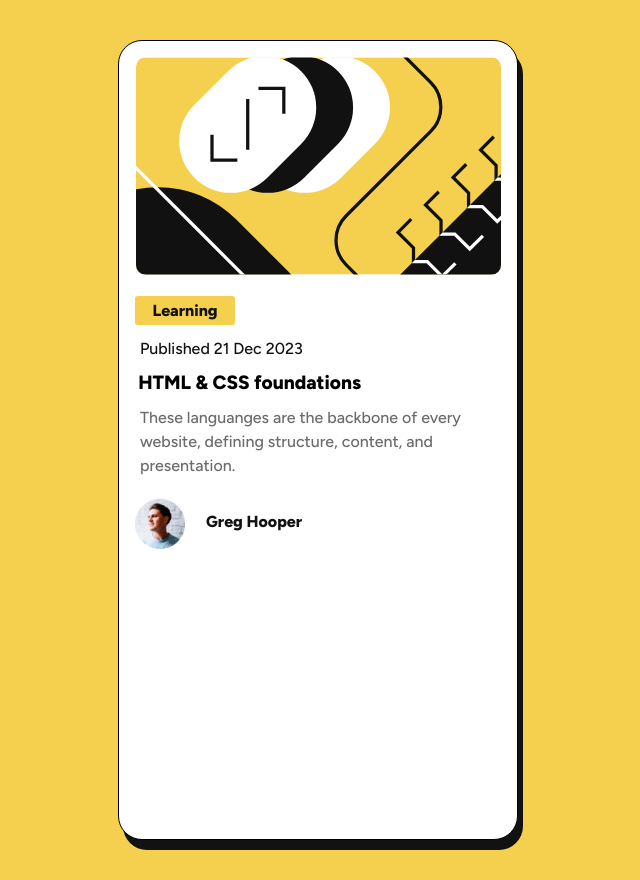
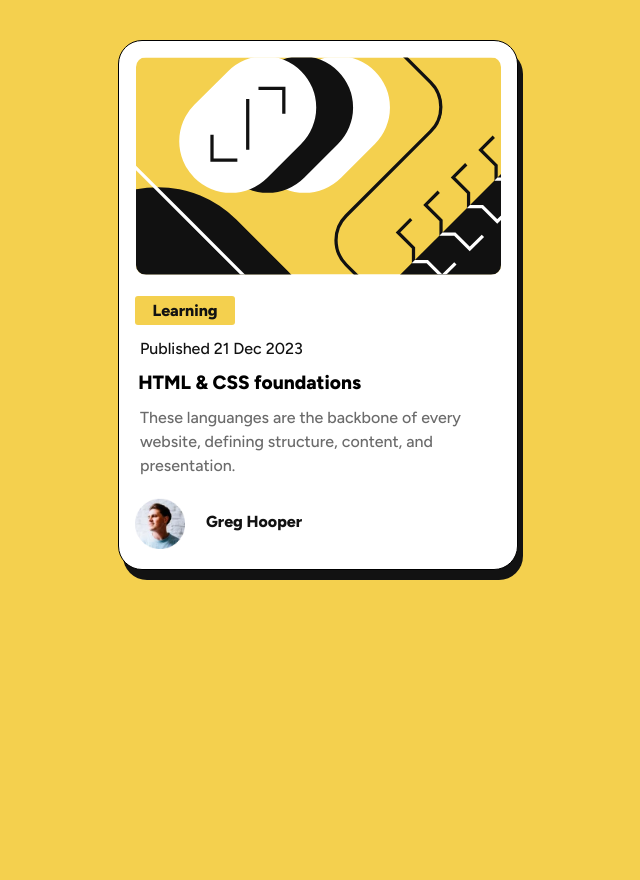
Before and after one commit to Sabicana/profile-card, a plain HTML site: page index.html in a window 1280 px wide. Shown: the whole page, without its empty margins (322-962 px from the left). After the commit the page ends 800 px from the top, so only its background shows below. Drawn offline with Linux system fonts and the light colour scheme.

Commit message:
mengubah layout

```diff
--- a/style.css
+++ b/style.css
@@ -9,7 +9,6 @@ body {
     background-color: hsl(47, 88%, 63%);
     display: flex;
     justify-content: center;
-    height: 110vh;
     /* align-items: center; */
 }
 
```
